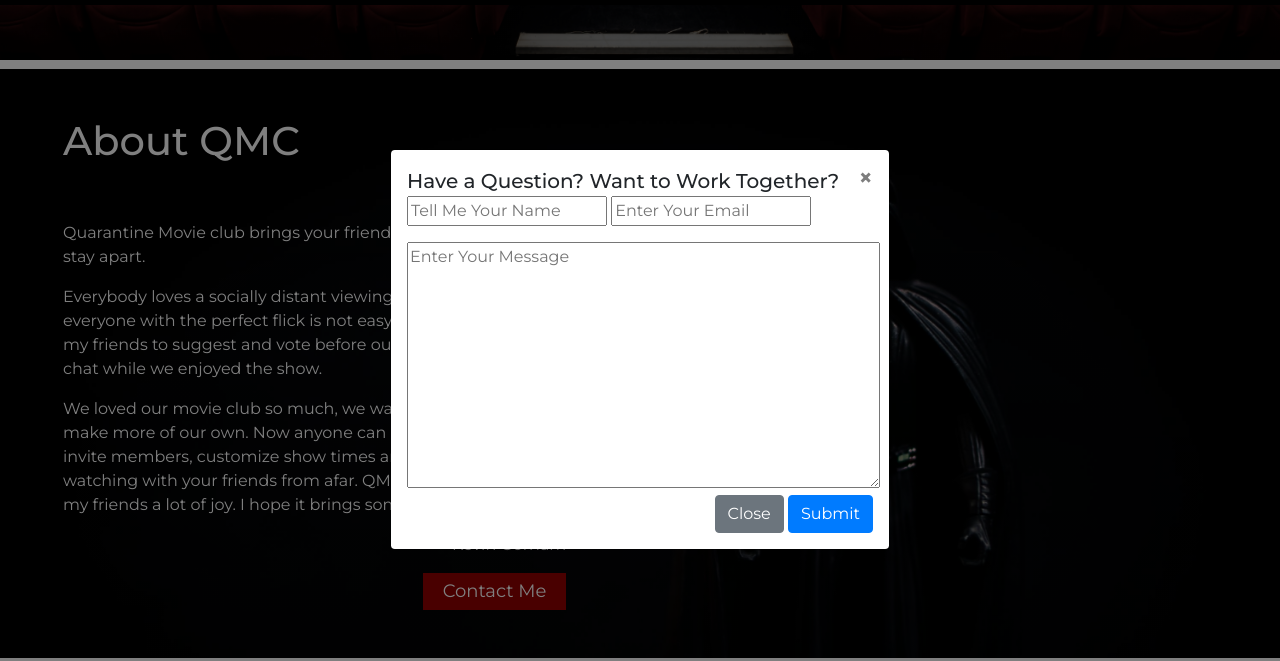
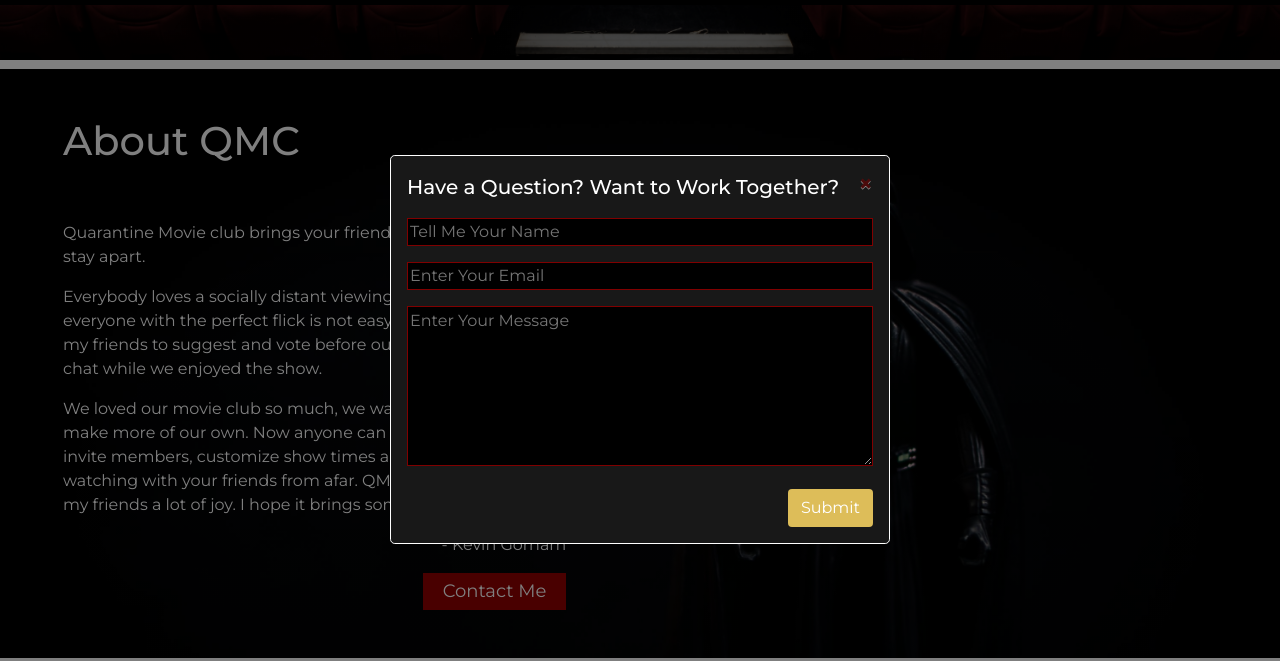
Before and after one commit to KGorham05/qmovie-club, a website: page public/index.html in a window 1280 px wide. Both pictures are taken after a click on the button "Contact Me". Shown: the part 620-1281 px from the top of the page. Drawn offline with nearby package versions, Linux system fonts and the light colour scheme.

Commit message:
modal styled v1

```diff
--- a/public/index.html
+++ b/public/index.html
@@ -13,6 +13,7 @@
 
 <body>
 
+  <!-- Nav -->
   <nav class="navbar navbar-expand-md navbar-dark fixed-top">
     <div class="navbar-collapse collapse w-100 order-1 order-md-0 dual-collapse2">
       <ul class="navbar-nav mr-auto">
@@ -104,7 +105,7 @@
               </p>
               <p class="text-right">- Kevin Gorham</p>
               <div class="text-right">
-                <button class="contact-me-btn mb-5" data-toggle="modal" data-target="#exampleModalCenter">Contact
+                <button class="contact-me-btn mb-5" data-toggle="modal" data-target="#contact-modal">Contact
                   Me</button>
               </div>
             </div>
@@ -114,35 +115,7 @@
     </div>
   </section>
 
-  <!-- Button trigger modal -->
-
-
-  <!-- Contact Me Modal -->
-  <div class="modal fade" id="exampleModalCenter" tabindex="-1" role="dialog" aria-labelledby="exampleModalCenterTitle"
-    aria-hidden="true">
-    <div class="modal-dialog modal-dialog-centered" role="document">
-      <div class="modal-content">
-        <div class="modal-body">
-          <button type="button" class="close" data-dismiss="modal" aria-label="Close">
-            <span aria-hidden="true">&times;</span>
-          </button>
-          <h5 class="modal-title" id="exampleModalLongTitle">Have a Question? Want to Work Together?</h5>
-          <form action="">
-            <input type="text" placeholder="Tell Me Your Name" class="name-input mb-3">
-            <input type="email" placeholder="Enter Your Email" class="email-input">
-            <textarea name="message" placeholder="Enter Your Message" class="message-input" id="" cols="50"
-              rows="10"></textarea>
-            <div class="text-right">
-              <button type="button" class="btn btn-secondary" data-dismiss="modal">Close</button>
-              <button type="button" class="btn btn-primary">Submit</button>
-            </div>
-        </div>
-        </form>
-      </div>
-    </div>
-  </div>
-
-
+  <!-- Footer -->
   <section class="footer">
     <div class="container-fluid">
       <div class="row py-3 text-center">
@@ -170,9 +143,34 @@
     </div>
   </section>
 
-
-
-
+  <!-- Contact Me Modal -->
+  <div class="modal fade" id="contact-modal" tabindex="-1" role="dialog" aria-labelledby="contact-modal"
+    aria-hidden="true">
+    <div class="modal-dialog modal-dialog-centered" role="document">
+      <div class="modal-content">
+        <div class="modal-body">
+          <button type="button" class="close" data-dismiss="modal" aria-label="Close">
+            <span aria-hidden="true">&times;</span>
+          </button>
+          <h5 class="modal-title mb-3" id="modal-title">Have a Question? Want to Work Together?</h5>
+          <form action="">
+            <div>
+              <input type="text" placeholder="Tell Me Your Name" class="name-input mb-3">
+            </div>
+            <div>
+              <input type="email" placeholder="Enter Your Email" class="email-input mb-3">
+            </div>
+            <div>
+              <textarea name="message" placeholder="Enter Your Message" class="message-input mb-3" id=""></textarea>
+            </div>
+            <div class="text-right">
+              <button type="button" class="btn modal-submit">Submit</button>
+            </div>
+          </form>
+        </div>
+      </div>
+    </div>
+  </div>
 
   <!-- Optional JavaScript -->
   <!-- jQuery first, then Popper.js, then Bootstrap JS -->
--- a/public/stylesheets/index.css
+++ b/public/stylesheets/index.css
@@ -92,6 +92,36 @@ body {
   padding: 5px 20px;
 }
 
+/* MODAL */
+
+.modal-content {
+  background-color: rgb(24, 24, 24);
+  border: 1px solid white;
+  color: white;
+}
+
+.close {
+  color: maroon;
+}
+
+.name-input, .email-input, .message-input {
+  width: 100%;
+  background: black;
+  border: 1px solid maroon;
+  color: white;
+}
+
+.message-input {
+  height: 20vh;
+}
+
+.modal-submit {
+  color: white;
+  background: #ddbd59;
+}
+
+/* .how-it-works-title */
+
  .footer {
   background-color: rgb(0, 0, 0);
 }
```
